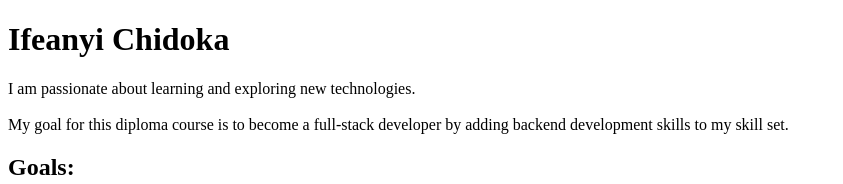
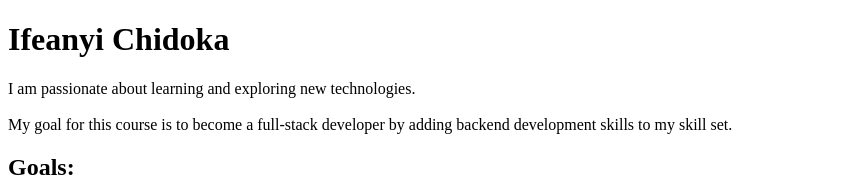
Before and after one commit to Emm-aan1/DevCareerAssign1, a plain HTML site: page index.html in a window 1280 px wide. Shown: the top 184 px of the page, without its empty margins (0-843 px from the left). Drawn offline with Linux system fonts and the light colour scheme.

Commit message:
Update index

```diff
--- a/index.html
+++ b/index.html
@@ -10,7 +10,7 @@
 <body>
   <h1>Ifeanyi Chidoka</h1>
   <p>I am passionate about learning and exploring new technologies.<br> <br>
-    My goal for this diploma course is to become a full-stack developer by adding backend development skills to my skill
+    My goal for this course is to become a full-stack developer by adding backend development skills to my skill
     set.</p>
 
   <h2>Goals:</h2>
```
